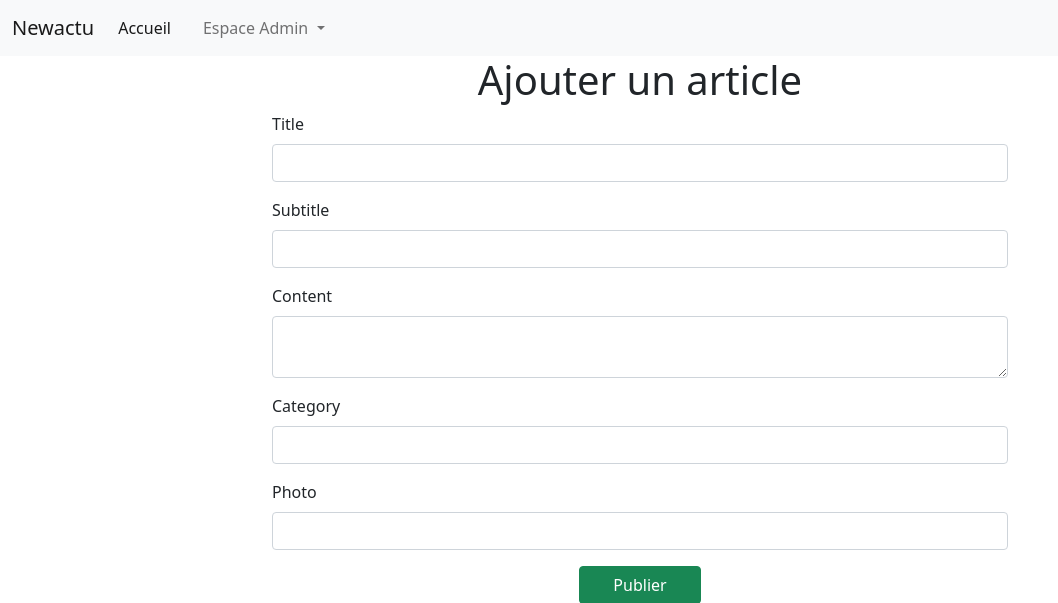
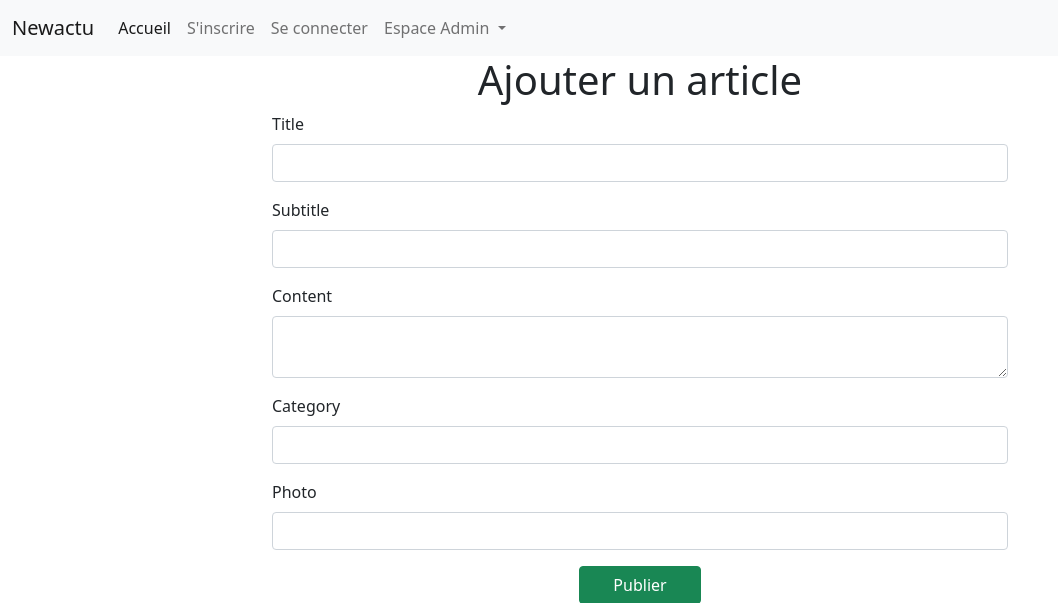
Before and after one commit to KevinL45/newsactu, a Symfony app: template templates/post/form.html.twig in a window 1280 px wide. Shown: the top 603 px of the page, without its empty margins (0-1058 px from the left). Run offline with Twig, Linux system fonts and the light colour scheme; the template is opened without the code that fills it, so the values that code supplies are empty; form fields are guessed from the names that the template uses; some libraries are stand-ins or nearby versions.

Commit message:
first commit

```diff
--- a/templates/components/_nav.html.twig
+++ b/templates/components/_nav.html.twig
@@ -10,7 +10,10 @@
           <a class="nav-link active" aria-current="page" href="{{path('default_home')}}">Accueil</a>
         </li>
         <li class="nav-item">
-          <a class="nav-link" href=""></a>
+          <a class="nav-link" href="">S'inscrire</a>
+        </li>
+        <li class="nav-item">
+          <a class="nav-link" href="">Se connecter</a>
         </li>
         <li class="nav-item dropdown">
           <a class="nav-link dropdown-toggle" href="#" id="navbarDropdown" role="button" data-bs-toggle="dropdown" aria-expanded="false">
```
